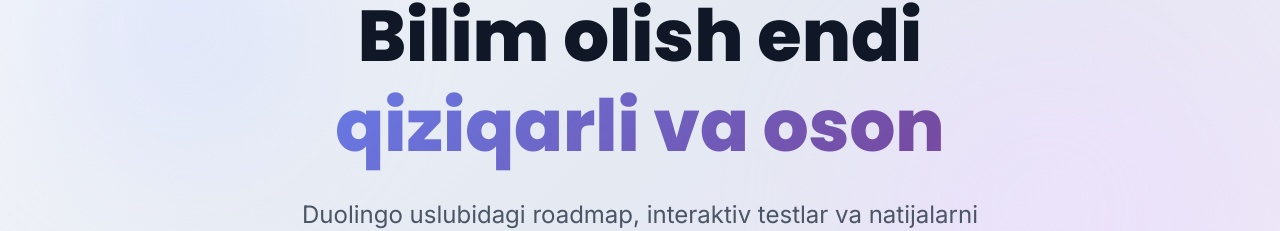
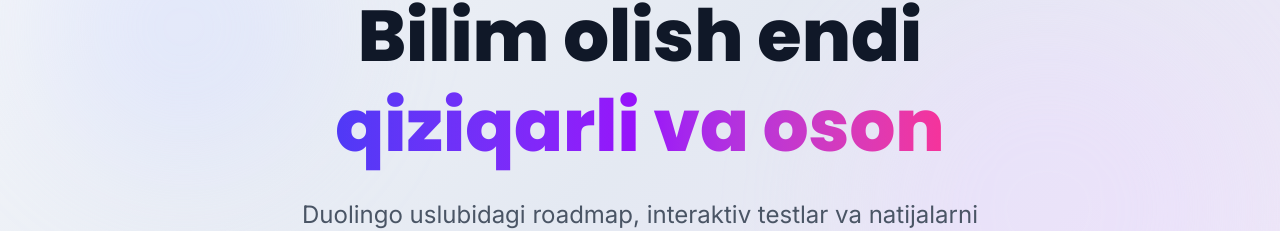
Before and after one commit to shoxan2050/paradoxmyth, a React (Vite) app: page / in a window 1280 px wide. Shown: the part 197-428 px from the top of the page. Built offline with nearby package versions, Linux system fonts and the light colour scheme; no server answers.

Commit message:
🚀 Force reset - clean upload

```diff
--- a/src/pages/Landing.tsx
+++ b/src/pages/Landing.tsx
@@ -61,7 +61,7 @@
 
                     <h1 className="text-5xl md:text-7xl font-extrabold mb-6 text-gray-900 leading-tight font-poppins">
                         Bilim olish endi <br className="hidden sm:block" />
-                        <span className="gradient-text">qiziqarli va oson</span>
+                        <span className="bg-gradient-to-r from-indigo-600 via-purple-600 to-pink-500 bg-clip-text text-transparent">qiziqarli va oson</span>
                     </h1>
                     <p className="text-xl md:text-2xl text-gray-600 mb-10 max-w-3xl mx-auto leading-relaxed">
                         Duolingo uslubidagi roadmap, interaktiv testlar va natijalarni kuzatish tizimi bilan yangi marralarni zabt eting.
```
